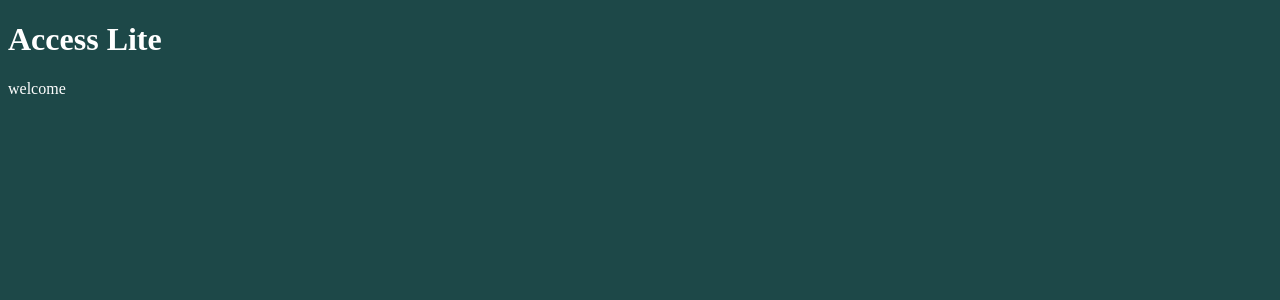
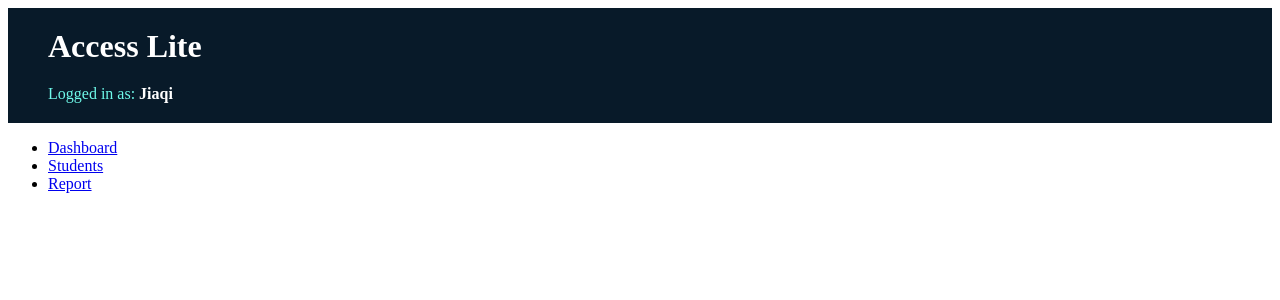
Before and after one commit to NoCinnamon/Access-Lite, a Flask app: page / in a window 1280 px wide. Shown: the top 300 px of the page. Run offline with Flask 3, Linux system fonts and the light colour scheme.

Commit message:
html .scss

```diff
--- a/frontend/app.py
+++ b/frontend/app.py
@@ -10,5 +10,5 @@ def index():
     return render_template('index.html')
 
 
-if __name__ in '__main__':
-    app.run(debug=True)
+if __name__ == '__main__':
+    app.run(debug=True, port=8001)
--- a/frontend/static/style.css
+++ b/frontend/static/style.css
@@ -1,4 +1,28 @@
-body {
-  background-color: rgb(29, 72, 72);
+.head-band {
+  display: flex;
+  flex-direction: column;
+  align-items: baseline;
+  gap: 20px;
+  padding: 20px 40px;
+  background-color: rgb(8, 26, 41);
+}
+.head-band h1 {
   color: white;
+  margin: 0;
+}
+.head-band .admin-info {
+  color: #6ffaea;
+}
+.head-band .admin-info strong {
+  color: white;
+}
+
+.navbar {
+  background-color: darkslategray;
+}
+.navbar .nav-links a {
+  color: white;
+}
+.navbar .nav-links a:hover {
+  color: #00bcd4;
 }/*# sourceMappingURL=style.css.map */
--- a/frontend/static/style.scss
+++ b/frontend/static/style.scss
@@ -1,6 +1,43 @@
-$main-text-color: white;
+// Brand Colors
+$brand-primary: #6ffaea;       // That bright cyan "Lite" glow
+$brand-bg-dark: rgb(8, 26, 41); // The deep midnight background
+$navbar-bg: darkslategray;      // The secondary bar color
 
-body{
-    background-color: rgb(29, 72, 72);
-    color: $main-text-color;
+// Functional Text Colors
+$main-text-color: white;        // For headers and primary text
+$accent-text-color: #6ffaea;    // For the "Logged in as" and highlights
+$link-hover-color: #00bcd4;     // A slightly different blue for hover states
+
+.head-band {
+    display: flex;
+    flex-direction: column;
+    align-items: baseline;
+    gap: 20px;
+    padding: 20px 40px;
+    background-color: $brand-bg-dark; // Using your deep blue
+
+    h1 {
+        color: $main-text-color;      // Using white
+        margin: 0;
+    }
+
+    .admin-info {
+        color: $accent-text-color;    // Using the cyan highlight
+
+        strong {
+            color: $main-text-color;  // Jiaqi's name stays white
+        }
+    }
 }
+
+.navbar {
+    background-color: $navbar-bg;     // Using darkslategray
+
+    .nav-links a {
+        color: $main-text-color;
+
+        &:hover {
+            color: $link-hover-color; // Changes on hover
+        }
+    }
+}
--- a/frontend/templates/base.html
+++ b/frontend/templates/base.html
@@ -5,12 +5,12 @@
     <meta name="viewport" content="width=device-width, initial-scale=1.0" />
     <link
       rel="stylesheet"
-      ,
-      href="{{url_for('static', filename='style.css')}}"
+      href="{{ url_for('static', filename='style.css') }}"
     />
-    {% block head%}{% endblock %}
+
+    {% block head %}{% endblock %}
   </head>
   <body>
-    {%block body%}{%endblock%}
+    {% block body %}{% endblock %}
   </body>
 </html>
--- a/frontend/templates/index.html
+++ b/frontend/templates/index.html
@@ -1,13 +1,24 @@
-<!DOCTYPE html>
-<html lang="en">
-<head>
-    <meta charset="UTF-8">
-    <meta name="viewport" content="width=device-width, initial-scale=1.0">
-    <link rel="stylesheet" href="{{url_for('static', filename='style.css')}}">
-    <title>My App</title>
-</head>
-<body>
+<!-- everything here is inhired from base.html-->
+{% extends 'base.html' %}
+
+{% block head%}
+<title>Access Lite Flask</title>
+{% endblock %}
+
+
+{%block body%}
+<div class = 'head-band'>
     <h1> Access Lite </h1>
-    <p> welcome</p>
-</body>
-</html>
+    <div class="admin-info">
+        <span>Logged in as: <strong>Jiaqi</strong></span>
+    </div>
+</div>
+
+<nav class="navbar"></nav>
+    <ul class="nav-links">
+        <li><a href="#">Dashboard</a></li>
+        <li><a href="#">Students</a></li>
+        <li><a href="#">Report</a></li>
+    </ul>
+</nav>
+{%endblock%}
```
Also changed, not shown: frontend/test.html (added, +23 -0 lines), 1 other file.
